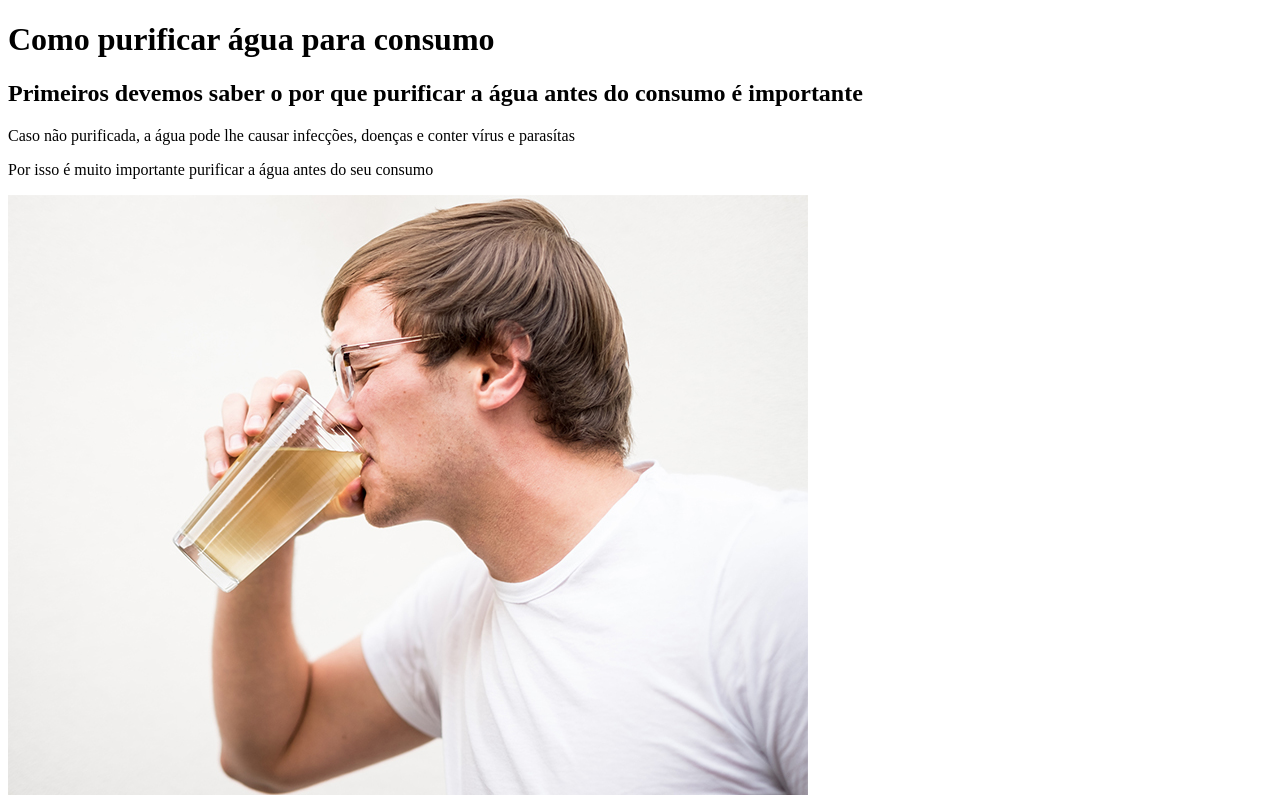
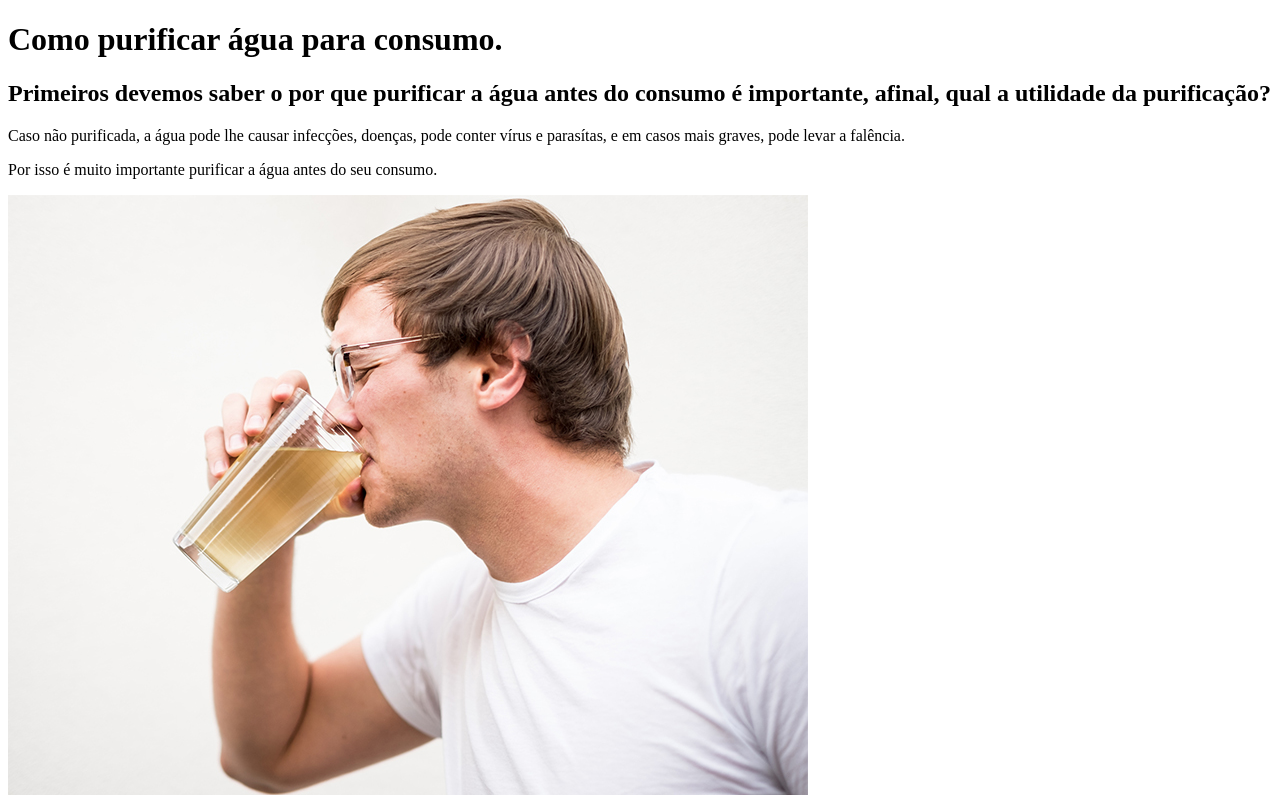
Before and after one commit to luiz-caue-bernardo2000/agrinhorec, a plain HTML site: page index.html in a window 1280 px wide. Drawn offline with Linux system fonts and the light colour scheme.

Commit message:
index.html

```diff
--- a/index.html
+++ b/index.html
@@ -7,12 +7,12 @@
 </head>
 <body>
     <header>
-        <h1>Como purificar água para consumo</h1>
+        <h1>Como purificar água para consumo.</h1>
     </header>
     <section class="introdução">
-        <h1>Primeiros devemos saber o por que purificar a água antes do consumo é importante</h1>
-        <p>Caso não purificada, a água pode lhe causar infecções, doenças e conter vírus e parasítas</p>
-        <p>Por isso é muito importante purificar a água antes do seu consumo</p>
+        <h1>Primeiros devemos saber o por que purificar a água antes do consumo é importante, afinal, qual a utilidade da purificação?</h1>
+        <p>Caso não purificada, a água pode lhe causar infecções, doenças, pode conter vírus e parasítas, e em casos mais graves, pode levar a falência.</p>
+        <p>Por isso é muito importante purificar a água antes do seu consumo.</p>
         <img src="image.png" alt="Água suja">
     </section>
 
```
